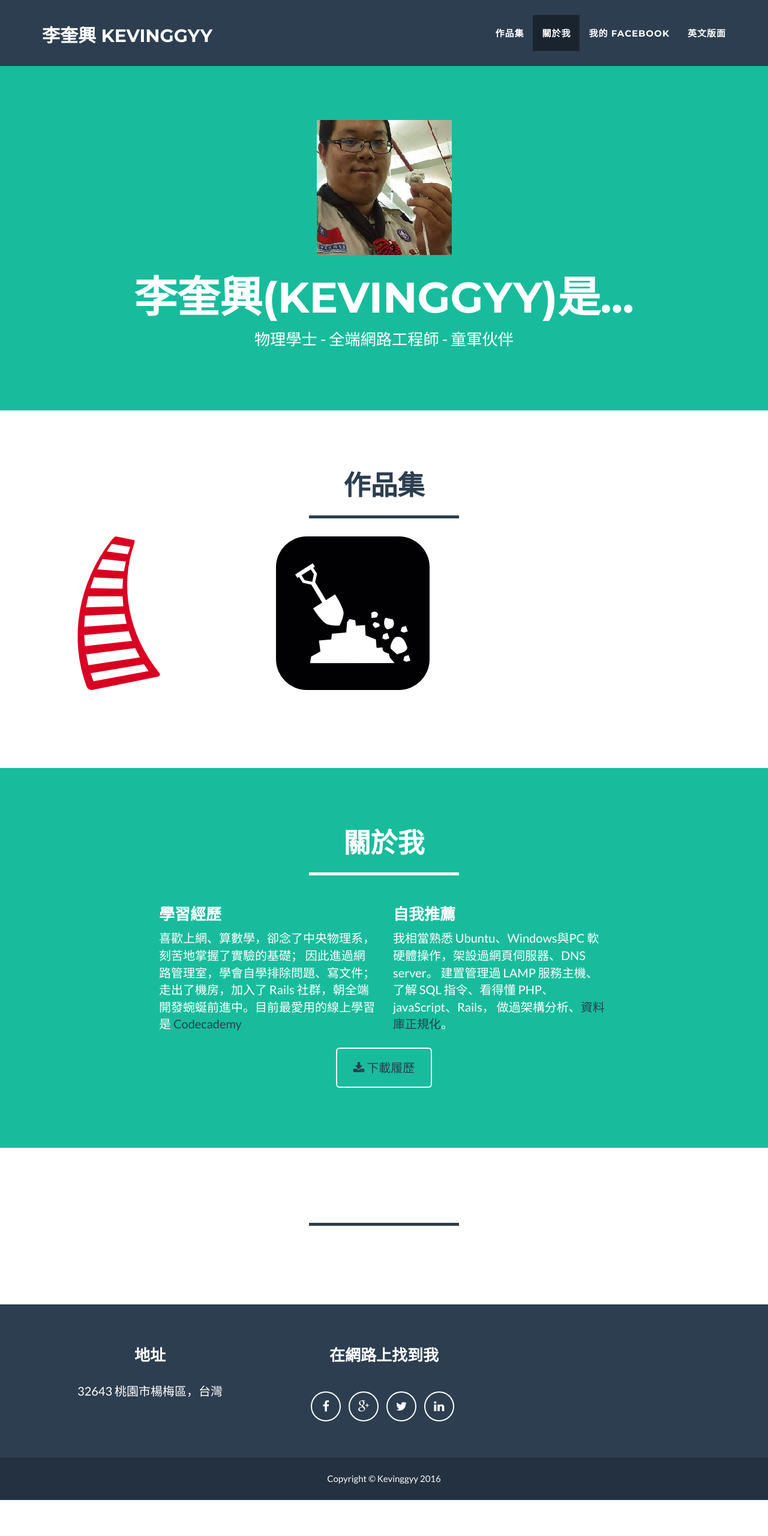
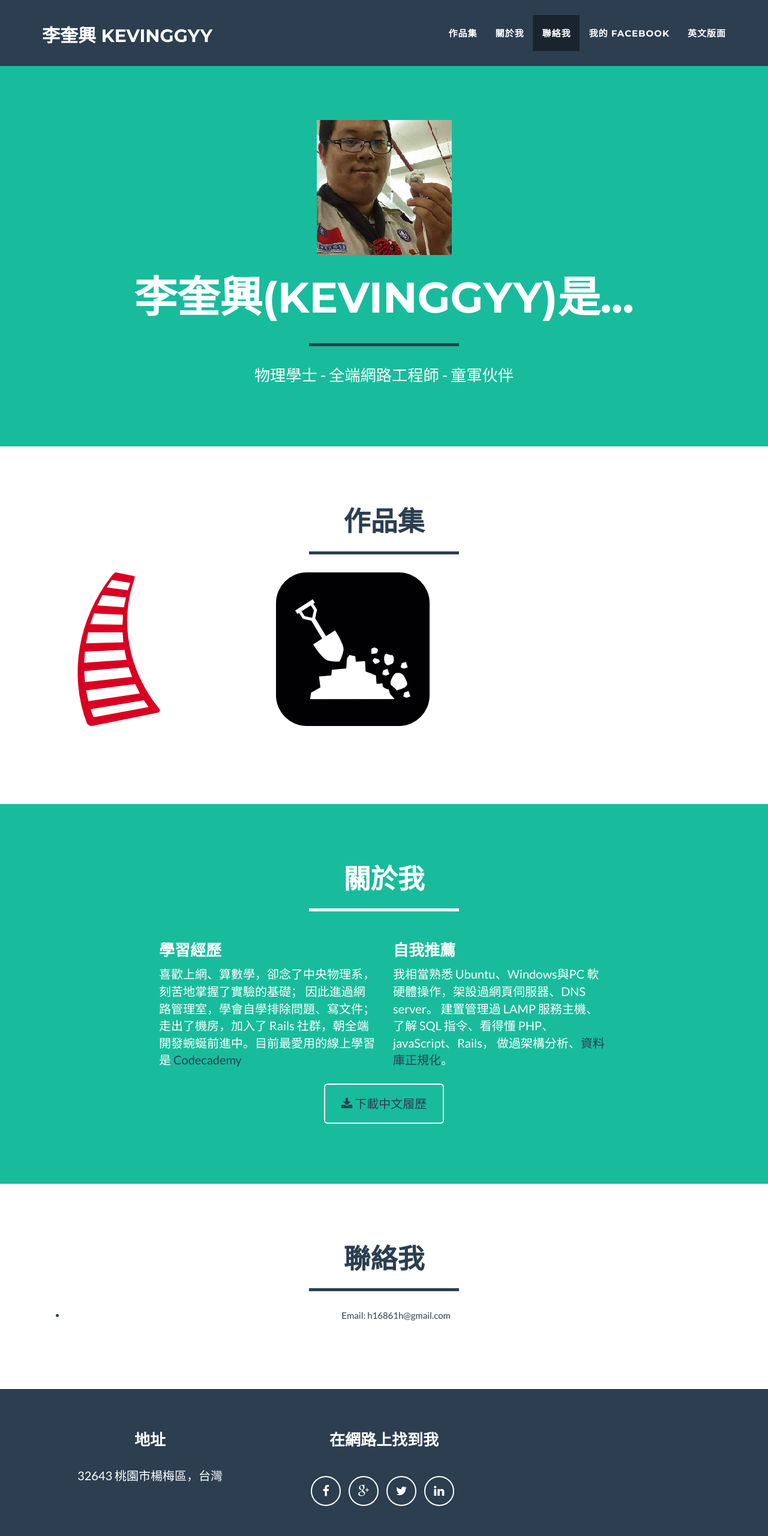
Before and after one commit to Li-Kevin/Li-Kevin.github.io, a website: page index.html in a window 1280 px wide. Shown: the top 2560 px of the page at 60% size. Before the commit the page ends 2500 px from the top, so only its background shows below. Drawn offline with nearby package versions, Linux system fonts and the light colour scheme.

Commit message:
Update index.html
Add contact email;

```diff
--- a/index.html
+++ b/index.html
@@ -9,7 +9,7 @@
     <meta name="description" content="">
     <meta name="author" content="">
 
-    <title>李奎興的個人網頁</title>
+    <title>李奎興</title>
 
     <!-- Bootstrap Core CSS - Uses Bootswatch Flatly Theme: http://bootswatch.com/flatly/ -->
     <link href="css/bootstrap.min.css" rel="stylesheet">
@@ -59,6 +59,9 @@
                     <li class="page-scroll">
                         <a href="#about">關於我</a>
                     </li>
+                    <li class="page-scroll">
+                        <a href="#contact">聯絡我</a>
+                    </li>
 		    <li class="page-scroll">
                         <a href="https://www.facebook.com/kevinggyy" target="_blank">我的 Facebook</a>
                     </li>
@@ -80,7 +83,7 @@
                     <img class="img-responsive" src="img/myicon2.jpg" alt="">
                     <div class="intro-text">
                         <span class="name">李奎興(kevinggyy)是...</span>
-
+                        <hr class="star-primary">
                         <span class="skills">物理學士 - 全端網路工程師 - 童軍伙伴</span>
                     </div>
                 </div>
@@ -208,7 +211,7 @@
                 </div>
                 <div class="col-lg-8 col-lg-offset-2 text-center">
                     <a href="https://drive.google.com/file/d/0B0nwb-lb6lYsaWQ5V192SmZzTEE/view?usp=sharing" class="btn btn-lg btn-outline" target="_blank">
-                        <i class="fa fa-download"></i> 下載履歷
+                        <i class="fa fa-download"></i> 下載中文履歷
                     </a>
                 </div>
             </div>
@@ -220,8 +223,11 @@
         <div class="container">
             <div class="row">
                 <div class="col-lg-12 text-center">
-                    <h2></h2>
+                    <h2>聯絡我</h2>
                     <hr class="star-primary">
+                    <ul>
+                    	<li>Email: h16861h@gmail.com </li>
+                    </ul>
                 </div>
             </div>
             <div class="row">
```
